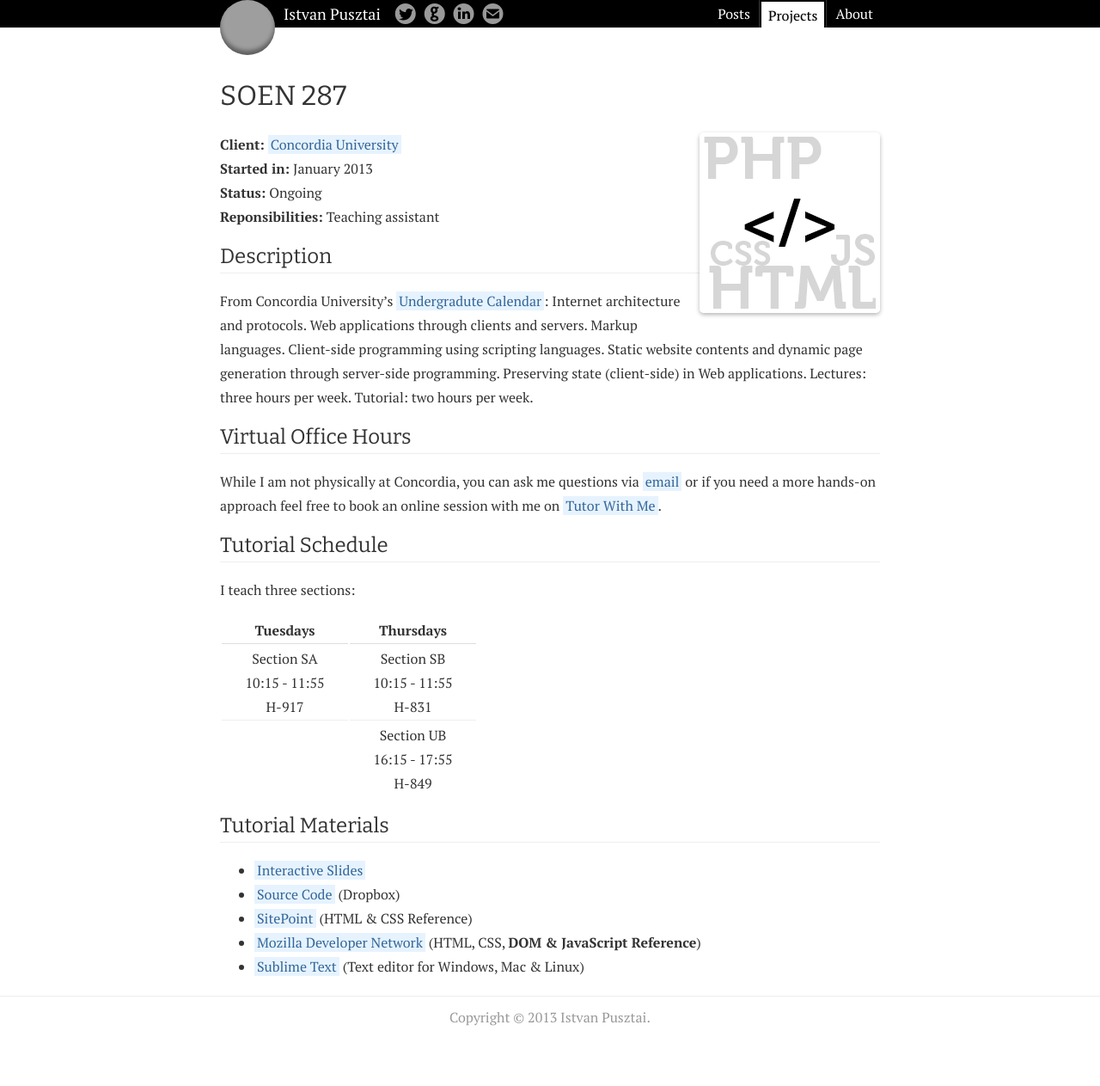
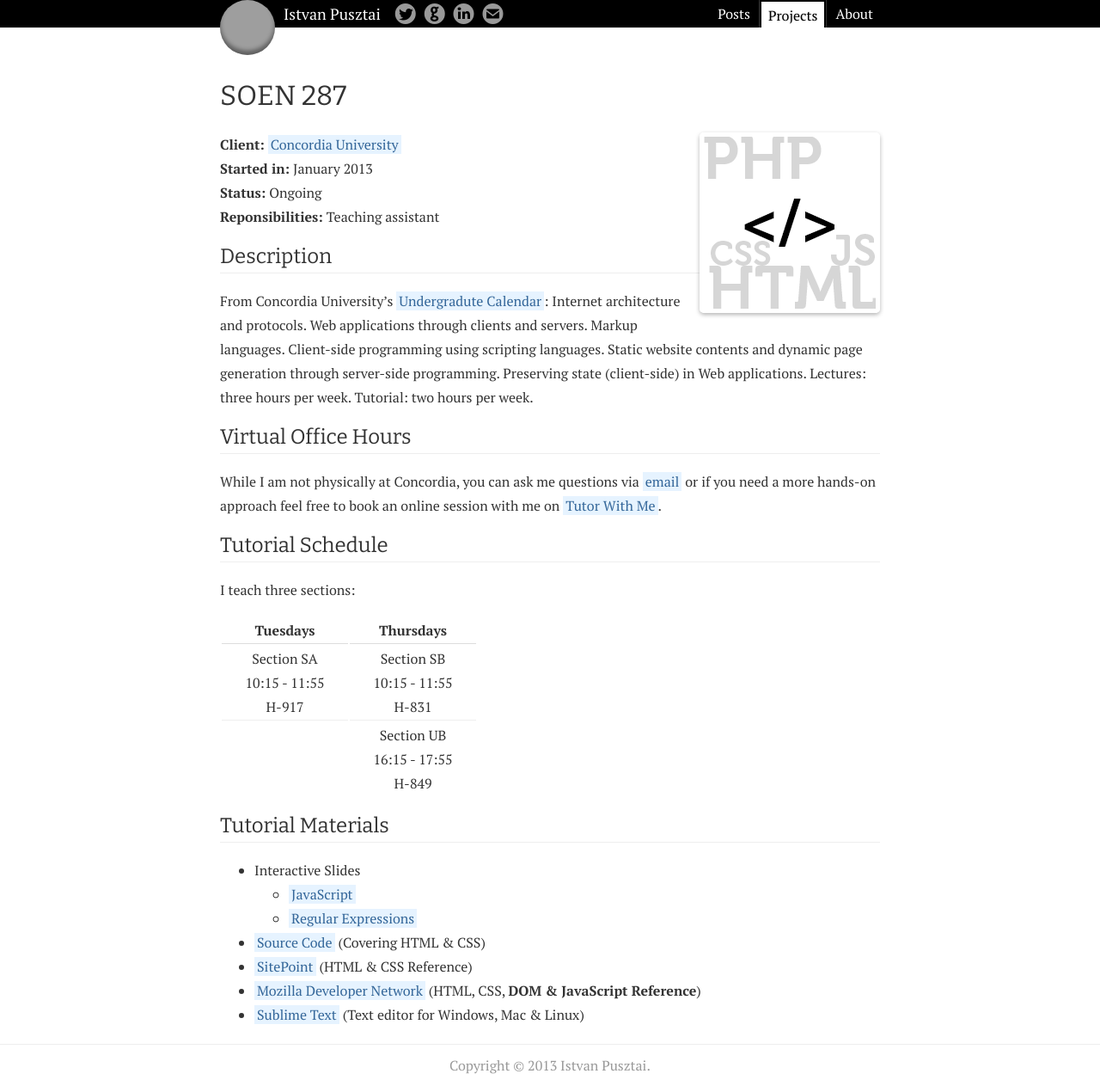
Before and after one commit to istvanp/blog, a Jekyll site: the page built from _posts/projects/2013-01-10-soen287.md, in a window 1280 px wide. Shown: the whole page at 86% size. Built offline with Jekyll 4.4.1, drawn with Linux system fonts in a browser that asks for light colours; before the commit the page ends 1207 px from its top, so only the background shows below that; grey boxes are pictures that could not be loaded.

Commit message:
Update _posts/projects/2013-01-10-soen287.md

```diff
--- a/_posts/projects/2013-01-10-soen287.md
+++ b/_posts/projects/2013-01-10-soen287.md
@@ -49,8 +49,10 @@
 
 ## Tutorial Materials
 
-- [Interactive Slides](http://istvanp.github.com/tutorials/javascript/)
-- [Source Code](http://db.tt/mD5Zzn2D) (Dropbox)
+- Interactive Slides
+  - [JavaScript](http://istvanp.github.com/tutorials/javascript/)
+  - [Regular Expressions](http://istvanp.github.com/tutorials/javascript/#83)
+- [Source Code](http://db.tt/mD5Zzn2D) (Covering HTML & CSS)
 - [SitePoint](http://reference.sitepoint.com) (HTML & CSS Reference)
 - [Mozilla Developer Network](https://developer.mozilla.org/) (HTML, CSS, **DOM & JavaScript Reference**)
 - [Sublime Text](http://www.sublimetext.com/) (Text editor for Windows, Mac & Linux)
```
